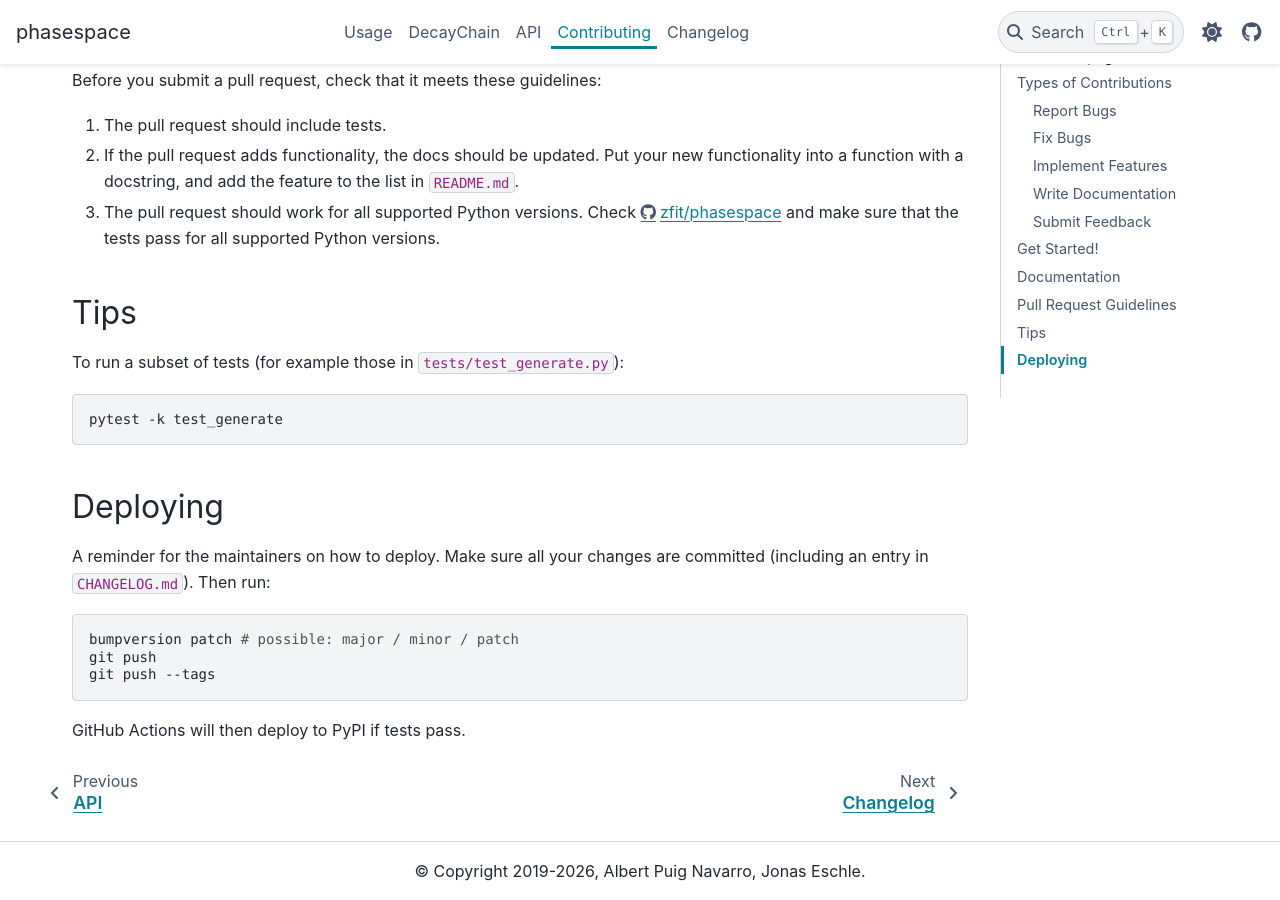
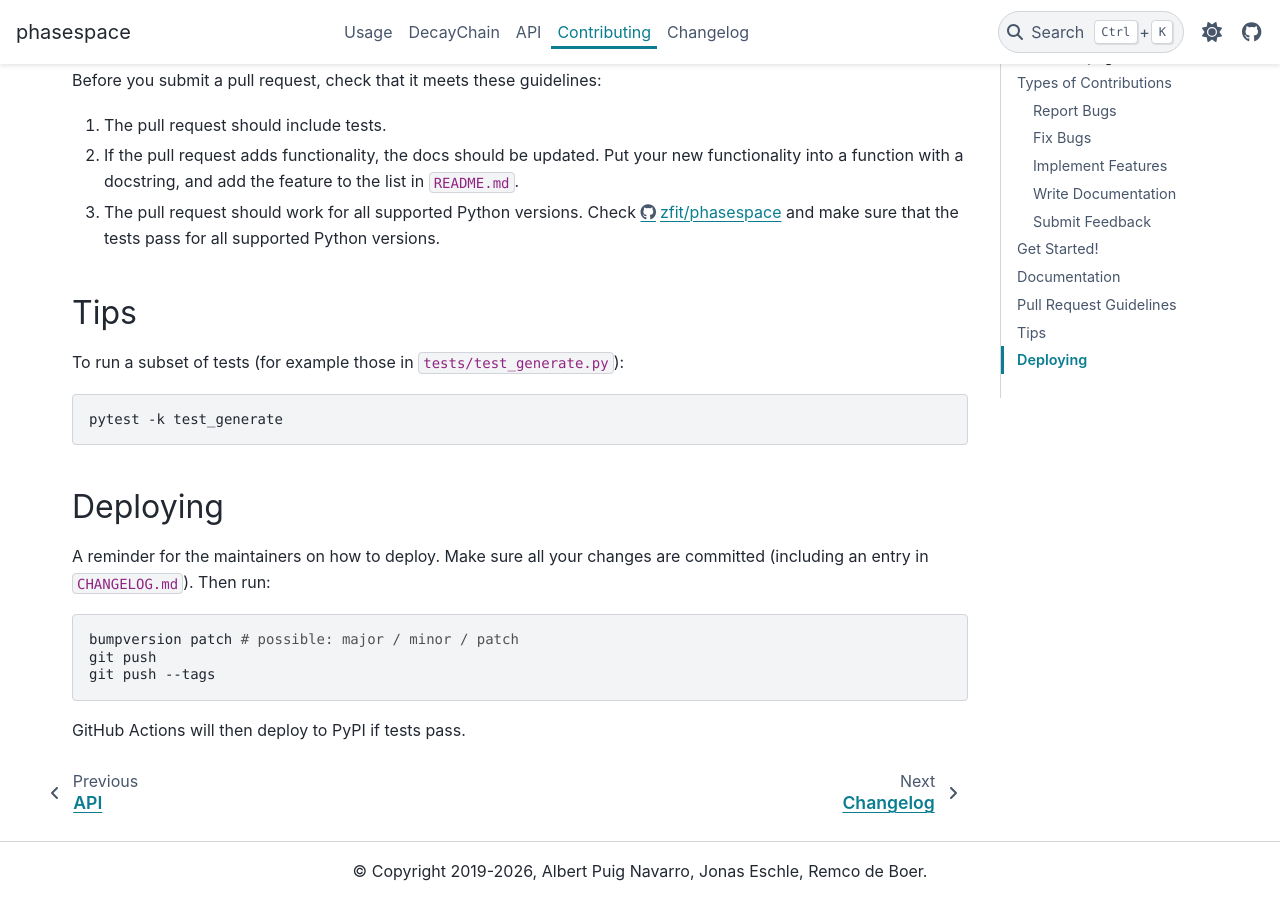
Before and after one commit to zfit/phasespace, a Sphinx documentation site: the page built from docs/contributing.md, in a window 1280 px wide and 900 px high, scrolled down 2619 px. Built offline with Sphinx 7.4.7 and the PyData theme 0.15.4, drawn with Linux system fonts in a browser that asks for light colours; the version number could not be read and is left out.

```diff
--- a/docs/conf.py
+++ b/docs/conf.py
@@ -57,7 +57,7 @@ nb_merge_streams = True
 nb_output_stderr = "remove"
 
 project = "phasespace"
-copyright = "2019-2026, Albert Puig Navarro, Jonas Eschle"
+copyright = "2019-2026, Albert Puig Navarro, Jonas Eschle, Remco de Boer"
 author = "Albert Puig Navarro"
 version = phasespace.__version__
 release = phasespace.__version__
```
Also changed, not shown: 1 other file.
